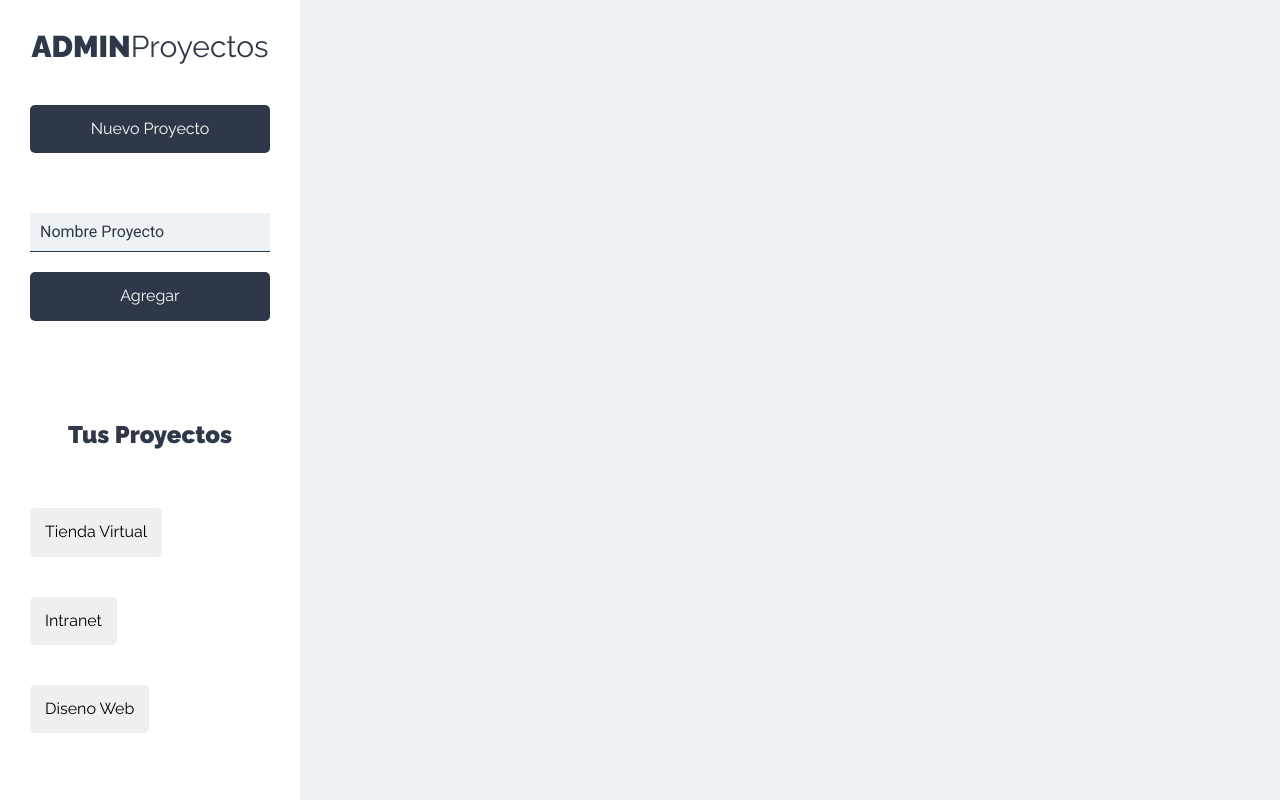
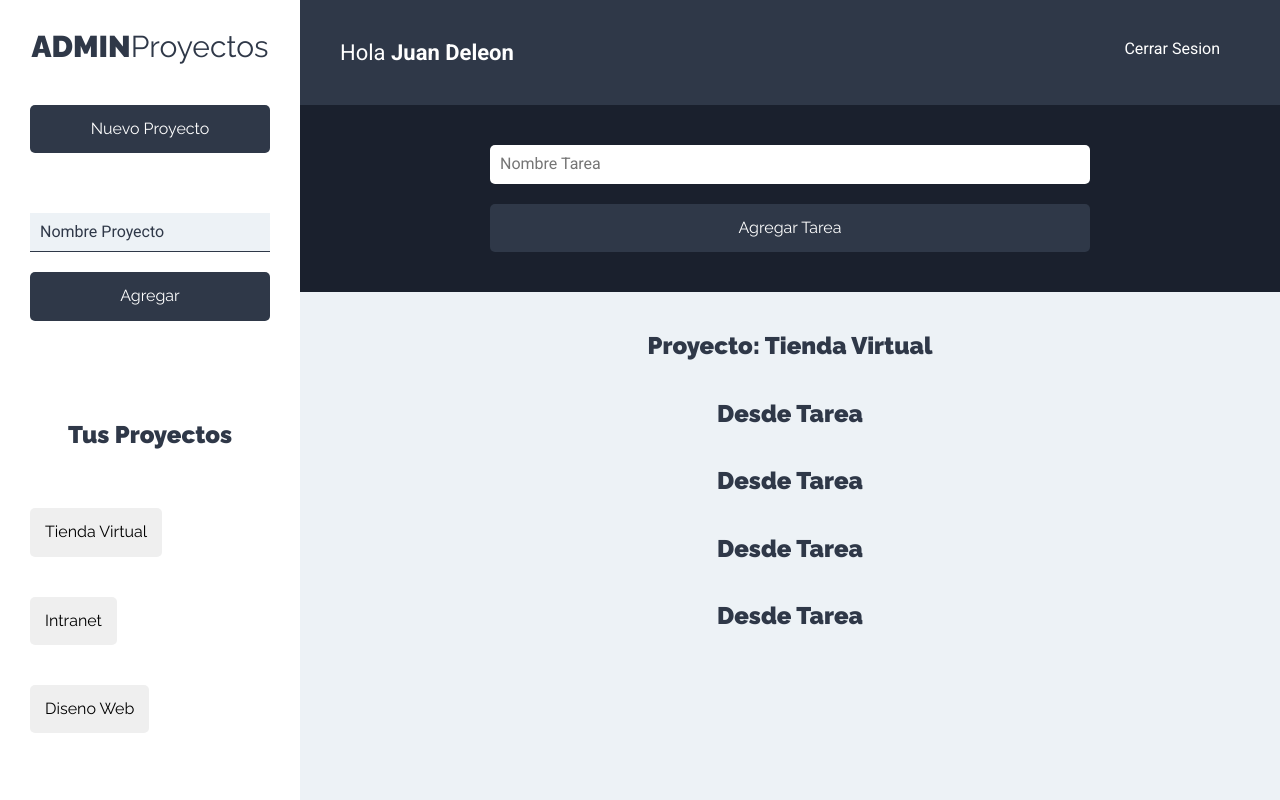
Before and after one commit to navnelson7/manejador_de_proyectos, a React (Create React App) app: page /proyectos in a window 1280 px wide. Built offline with nearby package versions, Linux system fonts and the light colour scheme.

Commit message:
Mostrando el formulario y tareas en el dashboard de tareas

```diff
--- /dev/null
+++ b/src/components/layouts/Barra.js
@@ -0,0 +1,15 @@
+import React from 'react';
+const Barra = () => {
+    return (
+        <header className="app-header">
+            <p className="nombre-usuario">
+                Hola <span>Juan Deleon</span>
+            </p>
+            <nav className="nav-principal">
+                <a href="#!">Cerrar Sesion</a>
+            </nav>
+        </header>
+     );
+}
+
+export default Barra;
--- a/src/components/proyectos/Proyectos.js
+++ b/src/components/proyectos/Proyectos.js
@@ -1,13 +1,18 @@
 import React from 'react';
 import Sidebar from '../layouts/Sidebar'
+import Barra from '../layouts/Barra';
+import FormTarea from '../tareas/FormTarea';
+import ListadoTareas from '../tareas/ListadoTareas';
 const Proyectos = () => {
     return (
         <div className="contenedor-app">
             <Sidebar />
             <div className="seccion-principal">
+                <Barra />
                 <main>
+                    <FormTarea />
                     <div className="contenedor-tareas">
-
+                        <ListadoTareas />
                     </div>
                 </main>
             </div>
--- /dev/null
+++ b/src/components/tareas/FormTarea.js
@@ -0,0 +1,26 @@
+import React from 'react';
+const FormTArea = () => {
+    return (
+        <div className="formulario">
+            <form>
+                <div className="contenedor-input">
+                    <input
+                        type="text"
+                        className="input-text"
+                        placeholder="Nombre Tarea"
+                        name="nombre"
+                    />
+                </div>
+                <div className="contenedor-input">
+                    <input
+                        type="submit"
+                        className="btn btn-primario btn-submit btn-block"
+                        value="Agregar Tarea"
+                    />
+                </div>
+            </form>
+        </div>
+     );
+}
+
+export default FormTArea;
--- /dev/null
+++ b/src/components/tareas/ListadoTareas.js
@@ -0,0 +1,26 @@
+import React,{Fragment} from 'react';
+import Tarea from '../tareas/Tarea';
+const ListadoTareas = () => {
+    const tareasProyectos = [
+        {nombre: 'Elegir Plataforma', estado: true},
+        {nombre: 'Elegir Colores', estado: true},
+        {nombre: 'Elegir Plataforma de pago', estado: false},
+        {nombre: 'Elegir Hosting', estado: true},
+    ]
+    return (
+        <Fragment>
+            <h2>Proyecto: Tienda Virtual</h2>
+            <ul className="listado-tareas">
+                {tareasProyectos.length === 0
+                    ? (<li className="tarea"><p>No hay Tareas</p></li>)
+
+                    : tareasProyectos.map(tarea => (
+                        <Tarea />
+                    ))
+                }
+            </ul>
+        </Fragment>
+    );
+}
+
+export default ListadoTareas;
--- /dev/null
+++ b/src/components/tareas/Tarea.js
@@ -0,0 +1,8 @@
+import React from 'react';
+const Tarea = () => {
+    return (
+        <h2>Desde Tarea</h2>
+     );
+}
+
+export default Tarea;
```
